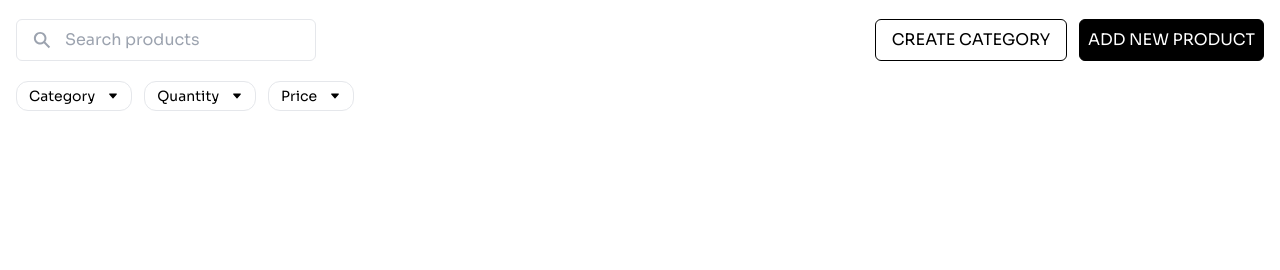
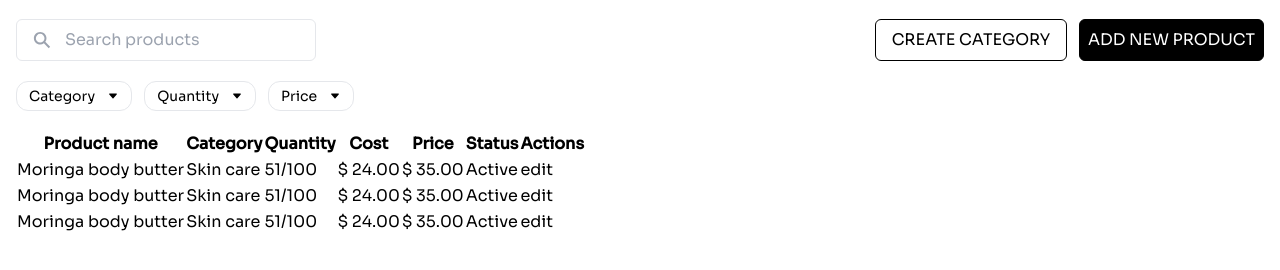
Before and after one commit to nicknjagi/inventory-management-page, a website: page public/index.html in a window 1280 px wide. Shown: the part 78-348 px from the top of the page. Drawn offline with Linux system fonts and the light colour scheme.

Commit message:
create table

```diff
--- a/public/index.html
+++ b/public/index.html
@@ -76,6 +76,50 @@
         </div>
       </div>
     </section>
+    <section class="products-container">
+      <table id="products">
+        <thead>
+          <tr>
+            <th>Product name</th>
+            <th>Category</th>
+            <th>Quantity</th>
+            <th>Cost</th>
+            <th>Price</th>
+            <th>Status</th>
+            <th>Actions</th>
+          </tr>
+        </thead>
+        <tbody id="products-body">
+          <tr>
+            <td>Moringa body butter</td>
+            <td>Skin care</td>
+            <td>51/100</td>
+            <td>$ 24.00</td>
+            <td>$ 35.00</td>
+            <td>Active</td>
+            <td>edit</td>
+          </tr>
+          <tr>
+            <td>Moringa body butter</td>
+            <td>Skin care</td>
+            <td>51/100</td>
+            <td>$ 24.00</td>
+            <td>$ 35.00</td>
+            <td>Active</td>
+            <td>edit</td>
+          </tr>
+          <tr>
+            <td>Moringa body butter</td>
+            <td>Skin care</td>
+            <td>51/100</td>
+            <td>$ 24.00</td>
+            <td>$ 35.00</td>
+            <td>Active</td>
+            <td>edit</td>
+          </tr>
+        </tbody>
+      </table>
+    </section>
   </main>
   <script src="index.js"></script>
 </body>
```
